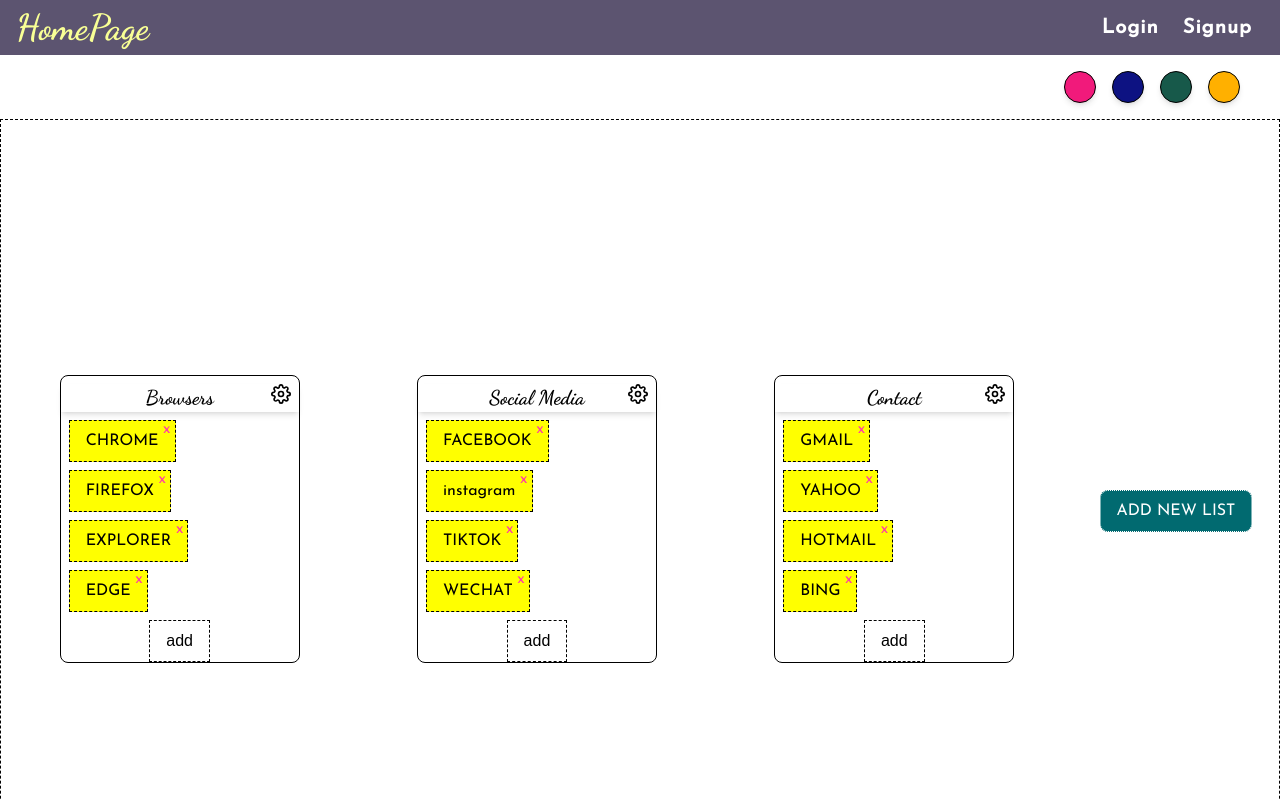
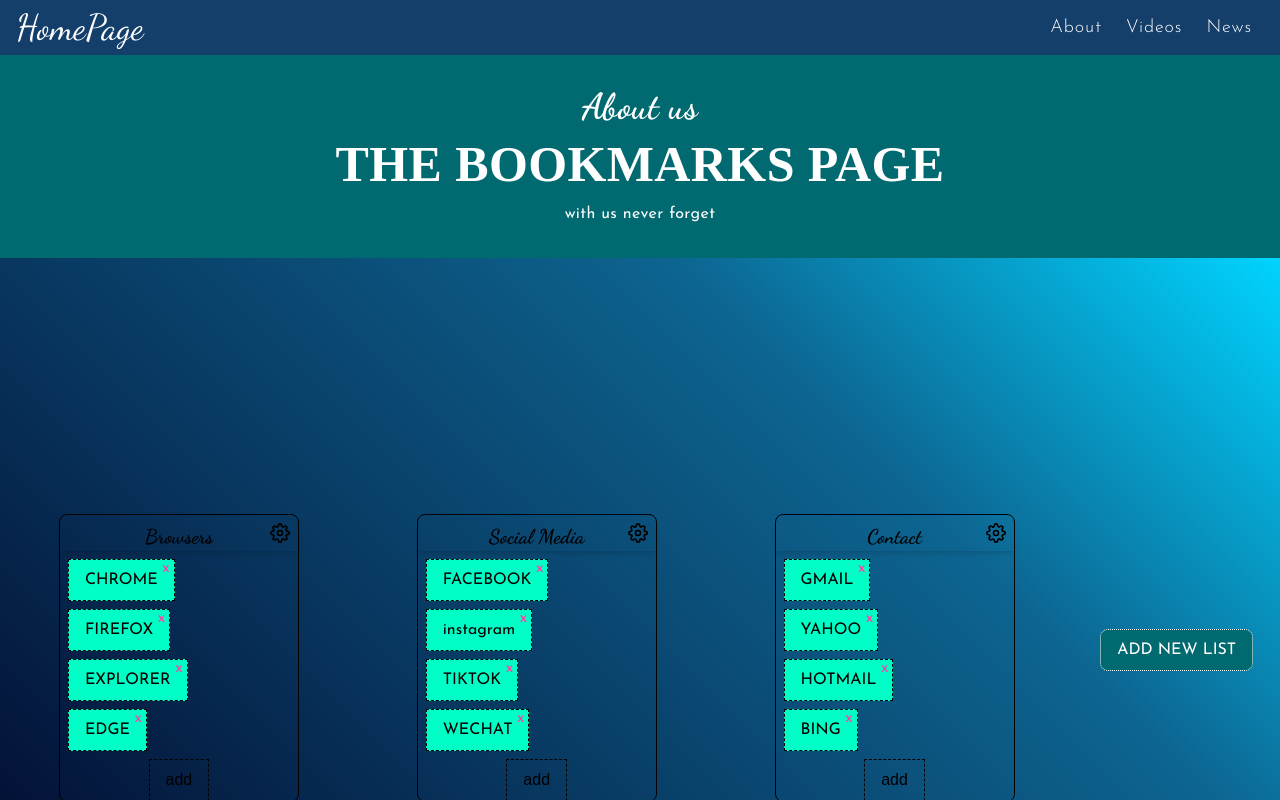
Before and after one commit to abdelhak-org/homepage, a Next.js app: page / in a window 1280 px wide. Shown: the top 800 px of the page. Built offline with nearby package versions, Linux system fonts and the light colour scheme.

Commit message:
modify the ui

```diff
--- /dev/null
+++ b/components/AboutMe.jsx
@@ -0,0 +1,20 @@
+import React from "react";
+
+const AboutMe = () => {
+  return (
+    <section className="aboutme_container relative
+    max-w-[1534px]  mx-auto h-fitborder py-8 tracking-wide bg-green">
+      <h2 className="font-bold text-white text-4xl text-center font-script">
+        About us
+      </h2>
+      <h1 className="font-bold text-[50px] text-center font-serif text-white ">
+        THE BOOKMARKS PAGE
+      </h1>
+      <p className="text-center font-josefin text-white">
+        with us never forget{" "}
+      </p>
+    </section>
+  );
+};
+
+export default AboutMe;
--- a/components/Layout.js
+++ b/components/Layout.js
@@ -1,7 +1,7 @@
 
 const Layout = ({children}) => {
   return (
-    <div className='w-screen h-screen mx-auto bg-slate-300'>
+    <div className='max-w-[1534px] min-h-screen mx-auto '>
       {children}
     </div>
   )
--- a/components/Mode.js
+++ b/components/Mode.js
@@ -1,31 +1,30 @@
 "use client";
 import React from "react";
 import { useUiContext } from "@/context/ui/UiContext";
+import classes from "@/styles/mode.module.css";
 const Mode = () => {
-  const colors = ["#F11A7B", "#0D1282", "#17594A", "#FFB000"];
+  const colors = ["#FFC436", "#0C356A", "#071952", "#6E3CBC", "#9A0680"];
   const { uiData, actions } = useUiContext();
 
   return (
     <div
-      data-testid = "mode_container"
+      data-testid="mode_container"
       style={{
         background: uiData.bgColor,
       }}
-      className="w-screen md:max-w-[1534px]   h-16 flex justify-end items-center mx-auto
-      pr-8 px-4 cursor-pointer "
+      className={` w-48 h-48 border my-auto flex-col p-4  flex  justify-around items-center absolute ${classes.mode_container}`}
     >
-      {
-      colors.map((color, index) => {
+      {colors.map((color, index) => {
         return (
-          <div role="button"
+          <div
+            role="button"
             key={index}
             onClick={() => actions.ChangeBgColor(color)}
             style={{ background: color }}
             className=" w-8 h-8 rounded-full mx-2 border shadow-md"
           ></div>
         );
-      })
-      }
+      })}
     </div>
   );
 };
--- a/components/NavBar.js
+++ b/components/NavBar.js
@@ -1,20 +1,30 @@
 import Link from "next/link";
+import {useUiContext} from "../context/ui/UiContext"
 const NavBar = () => {
+  const { uiData } = useUiContext();
+
   return (
     <div
-      className="w-screen h-screen md:max-w-[1534px] mx-auto  px-4 flex flex-col  justify-center md:justify-between items-center md:flex-row font-josefin   bg-gray text-white
-        text-xl font-semibold md:h-[55px] md:flex-wrap"
+      style={{
+        background:uiData.bgColor
+      }}
+      className="w-screen h-screen md:max-w-[1534px] mx-auto text-white  px-4 flex flex-col  justify-center md:justify-between items-center md:flex-row font-josefin
+        text-lg font-light md:h-[55px] md:flex-wrap"
     >
-      <h3 className="font-script text-8xl text-yellow mb-8 md:text-4xl md:m-0  ">
+      <h3 className="font-script text-8xl mb-8 md:text-4xl md:m-0  ">
         <Link href="/">HomePage</Link>
       </h3>
       <ul>
-        <Link className="mx-3 font-josefin tracking-wider" href="/login">
-          Login
+        <Link className="mx-3 font-josefin tracking-wider" href="#">
+          About
         </Link>
-        <Link className="mx-3 font-josefin tracking-wider" href="/signup">
-          Signup
+        <Link className="mx-3 font-josefin tracking-wider" href="/videos">
+          Videos
         </Link>
+        <Link className="mx-3 font-josefin tracking-wider" href="/news">
+        News
+        </Link>
+
       </ul>
     </div>
       );
--- a/components/bookmarklist/BookmarkList.js
+++ b/components/bookmarklist/BookmarkList.js
@@ -19,6 +19,10 @@
       isOver: !!monitor.isOver(),
     }),
   }));
+
+///
+
+
 
   return (
     <div
--- a/context/ui/UiContext.js
+++ b/context/ui/UiContext.js
@@ -19,8 +19,9 @@
 
 export function UiProvider({ children }) {
   const [state, dispatch] = useReducer(uiReducer, {
-    bgColor: "#fff",
-    bookmarkColor: "yellow",
+    bgColor: "#143F6B",
+    bookmarkColor: "#00FFC6",
+    textColor :"#fff",
     fontS: null,
   });
   const value = {
--- a/pages/_app.js
+++ b/pages/_app.js
@@ -4,13 +4,13 @@
 import { DataContextProvider } from '@/context/data/DataContext'
 import { UiProvider } from '@/context/ui/UiContext'
 import Mode from '@/components/Mode'
+import AboutMe from '@/components/AboutMe'
 export default function App({ Component, pageProps }) {
   return(
       <UiProvider>
-    <Layout>
+      <Layout>
       <NavBar/>
-      <Mode/>
-
+      <AboutMe/>
       <DataContextProvider>
       <Component {...pageProps} />
 
--- a/pages/index.js
+++ b/pages/index.js
@@ -1,33 +1,36 @@
-"use client";
+" use client ";
 import { useState } from "react";
-import BookmarkList from "@/components/bookmarklist/BookmarkList";
 import { HTML5Backend } from "react-dnd-html5-backend";
 import { DndProvider } from "react-dnd";
+
+import BookmarkList from "@/components/bookmarklist/BookmarkList";
 import NewListForm from "@/components/NewListForm";
 import { useUiContext } from "@/context/ui/UiContext";
 import { useDataContext } from "@/context/data/DataContext";
+
 export default function Home() {
   const [showListForm, setShowListForm] = useState(false);
-
   const { uiData } = useUiContext();
   const { bookmarksData, listsData, addNewList } = useDataContext();
+  ////
 
   return (
     <DndProvider backend={HTML5Backend}>
       <main
         style={{
-          background: uiData.bgColor,
+        //  background: uiData.bgColor,
         }}
-        className={` w-screen border  border-dashed flex-col md:max-w-[1534px] md:flex-row min-h-screen mx-auto
-        flex items-center justify-around flex-wrap`}
-        >
-        {listsData.map((list) => {
+        className={`main_container w-screen  relative flex  flex-col md:max-w-[1534px] md:flex-row min-h-screen mx-auto
+           items-center justify-around flex-wrap`}
+      >
+        {listsData.map((list, index) => {
           return (
             <BookmarkList
               data={bookmarksData}
               listCategory={list.listName}
               listId={list.listId}
               key={list.listId}
+              index={index}
             />
           );
         })}
@@ -52,7 +55,3 @@
     </DndProvider>
   );
 }
-
-/*
-<BookmarkList data={bookmarklist} listCategory="browsers" id="123"/>
-<BookmarkList data={bookmarklist} listCategory="contact"id="124" />*/
--- a/pages/signup/index.js
+++ b/pages/news/index.js
@@ -4,7 +4,7 @@
 const index = () => {
   return (
     <div className=' w-screen h-screen flex justify-center items-center'>
-      signup
+      news
     </div>
   )
 }
--- a/pages/login/index.js
+++ b/pages/videos/index.js
@@ -3,7 +3,7 @@
 const index = () => {
   return (
     <div className=' w-screen h-screen flex justify-center items-center'>
-      login
+      videos
     </div>
   )
 }
--- a/styles/globals.css
+++ b/styles/globals.css
@@ -1,11 +1,20 @@
-@import url('https://fonts.googleapis.com/css2?family=Dancing+Script:wght@400;500;700&family=Josefin+Sans:wght@300;400;500&family=Roboto:ital,wght@0,300;0,400;1,500&display=swap');
+@import url("https://fonts.googleapis.com/css2?family=Dancing+Script:wght@400;500;700&family=Josefin+Sans:wght@300;400;500&family=Roboto:ital,wght@0,300;0,400;1,500&display=swap");
 @tailwind base;
 @tailwind components;
 @tailwind utilities;
 
-*{
-    box-sizing: border-box;
-    padding: 0px;
-    margin: 0px;
-    transition:0.2s;
+* {
+  box-sizing: border-box;
+  padding: 0px;
+  margin: 0px;
+  transition: 0.2s;
 }
+
+.main_container {
+  background: linear-gradient(
+    45deg,
+    rgba(2, 0, 36, 1) 0%,
+    rgba(13, 101, 145, 1) 71%,
+    rgba(0, 212, 255, 1) 100%
+  );
+}
--- /dev/null
+++ b/styles/mode.module.css
@@ -0,0 +1,7 @@
+.mode_container {
+    clip-path: ellipse(25% 40% at 50% 50%);
+    transform: rotate(90deg);
+
+
+
+}
```
